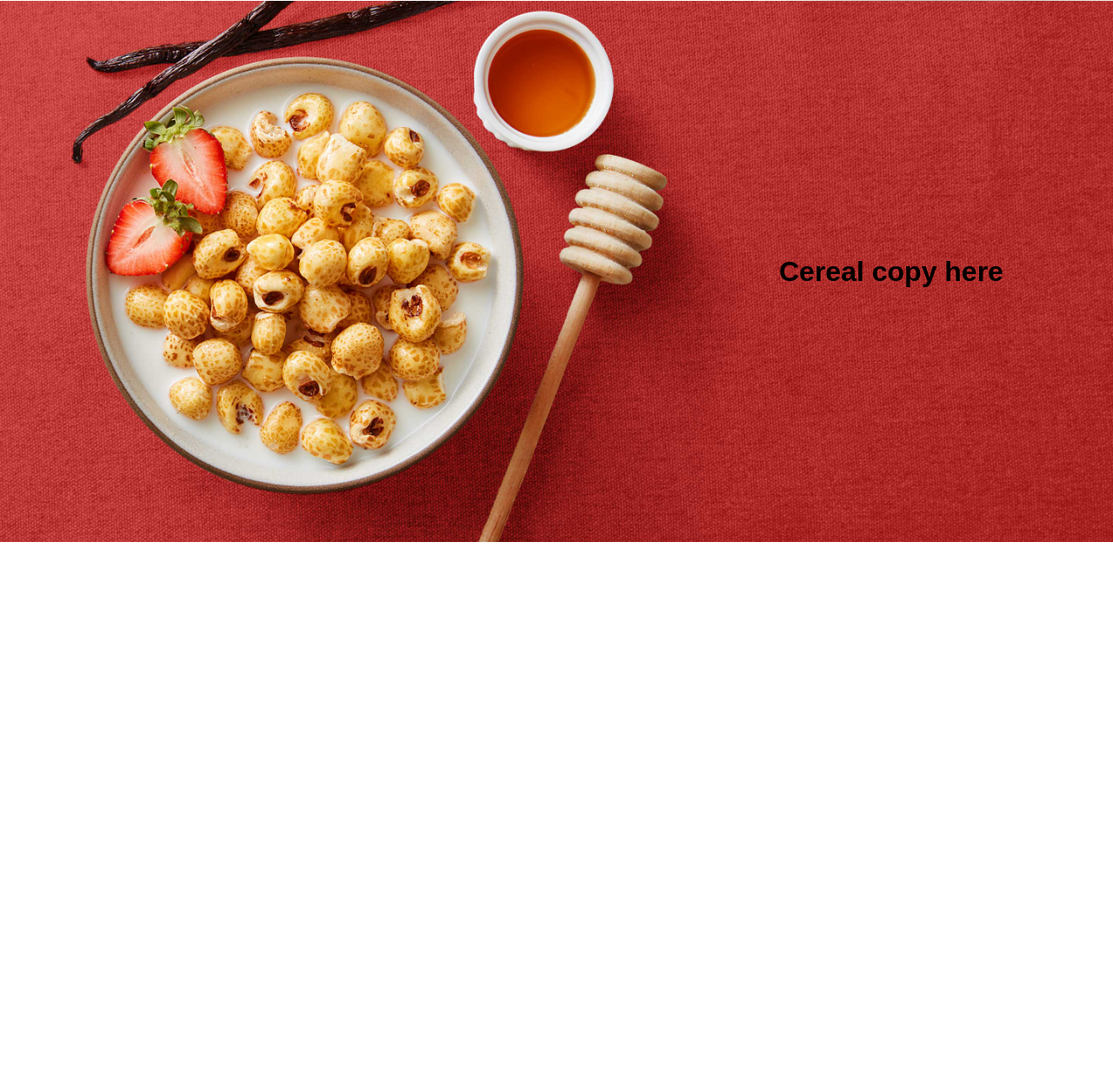
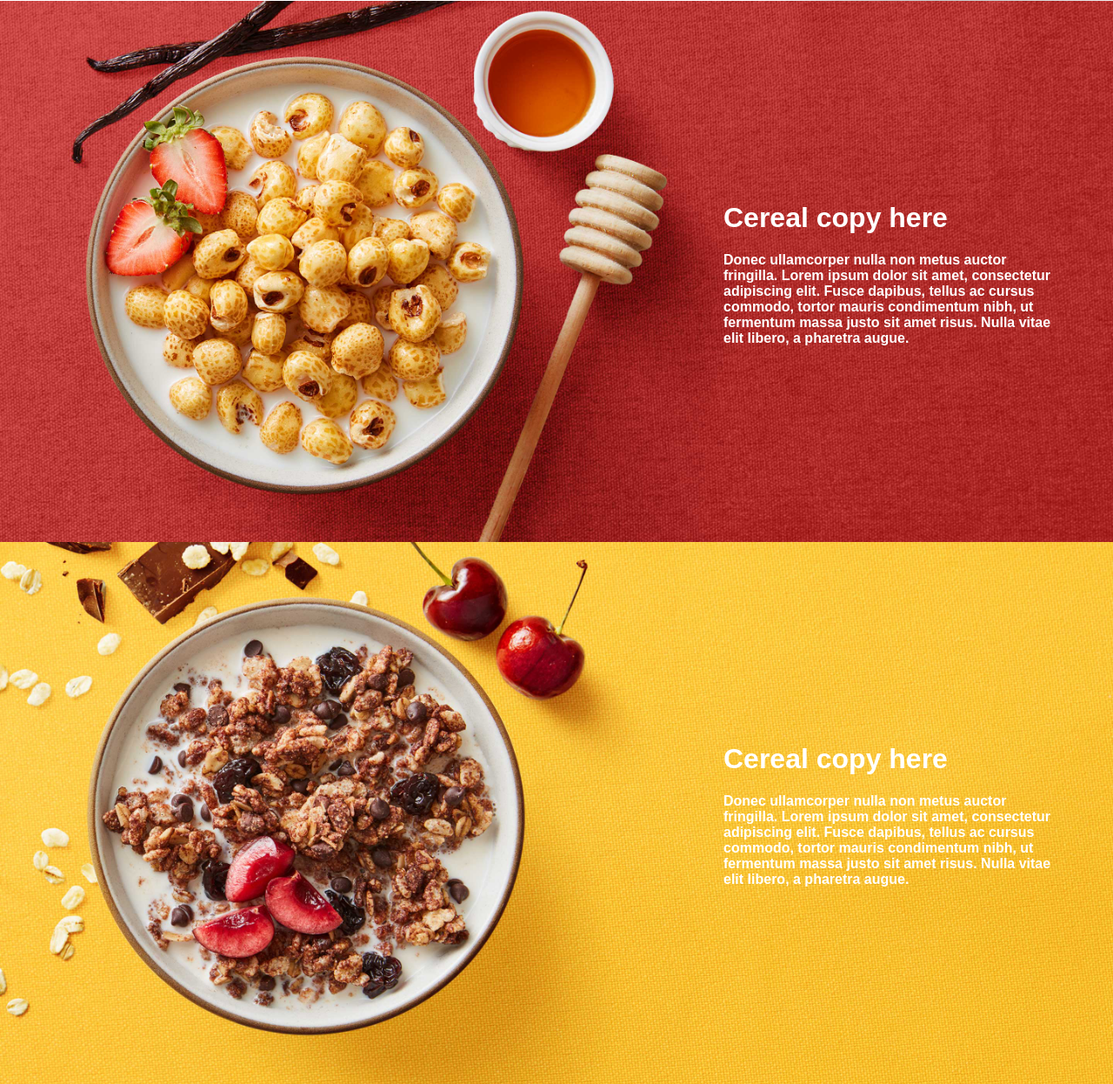
Before and after one commit to aaronmadethis/cerealnumber-images, a website: page index.html in a window 1280 px wide. Shown: the part 718-1964 px from the top of the page at 87% size. Before the commit the page ends 1341 px from the top, so only its background shows below. Drawn offline with Linux system fonts and the light colour scheme; a web font is replaced by a local one.

Commit message:
Prototype image scale

```diff
--- a/assets/css/style.scss
+++ b/assets/css/style.scss
@@ -95,11 +95,19 @@ body {
 		position: absolute;
 		z-index: 999;
 		width: 100%;
-		padding-left: 70%;
+		padding-left: 65%;
 		height: 100%;
 		display: flex;
 		// justify-content: center;
 		align-items: center;
+		color:white;
+		padding-right: 60px;
+		h1{
+			color:inherit;
+		}
+		p{
+			font-family: Arial, Helvetica, sans-serif;
+		}
 		@include media-breakpoint-down(sm) {
 			height: auto;
 			padding-top: (330/320) * 100%;
--- a/index.html
+++ b/index.html
@@ -39,10 +39,26 @@
                 <div class='col-24'>
                     <div class='wrapper-cereal'>
                         <div class='wrapper-cereal__content'>
-                            <h1>Cereal copy here</h1>
+                            <div>
+                                <h1>Cereal copy here</h1>
+                                <p>Donec ullamcorper nulla non metus auctor fringilla. Lorem ipsum dolor sit amet, consectetur adipiscing elit. Fusce dapibus, tellus ac cursus commodo, tortor mauris condimentum nibh, ut fermentum massa justo sit amet risus. Nulla vitae elit libero, a pharetra augue.</p>
+                            </div>
                         </div>
                         <div class='wrapper-cereal__img'>
                             <img src="./dist/img/Rustic-Puffs-Hero-v2-@2x.jpg" />
+                        </div>
+                    </div>
+                    <div class='wrapper-cereal'>
+                        <div class='wrapper-cereal__content'>
+                            <div>
+                                <h1>Cereal copy here</h1>
+                                <p>Donec ullamcorper nulla non metus auctor fringilla. Lorem ipsum dolor sit amet, consectetur adipiscing
+                                    elit. Fusce dapibus, tellus ac cursus commodo, tortor mauris condimentum nibh, ut fermentum massa justo
+                                    sit amet risus. Nulla vitae elit libero, a pharetra augue.</p>
+                            </div>
+                        </div>
+                        <div class='wrapper-cereal__img'>
+                            <img src="./dist/img/Cali-Coco-Hero-v2-@2x.jpg" />
                         </div>
                     </div>
                 </div>
```
Also changed, not shown: assets/img/raw/Cali-Coco-Hero-v2-@2x.jpg (added), dist/css/style.css, dist/css/style.min.css, dist/img/Cali-Coco-Hero-v2-@2x.jpg (added), 1 other file.
